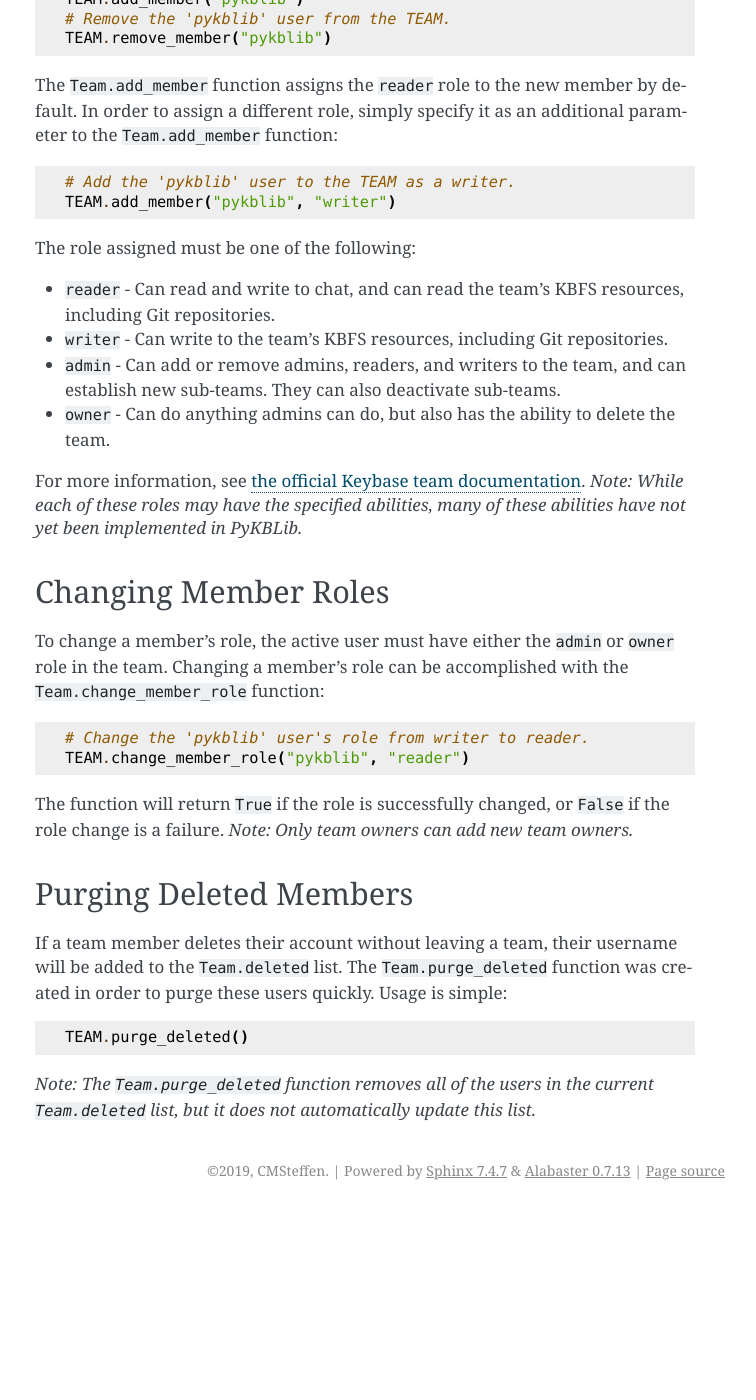
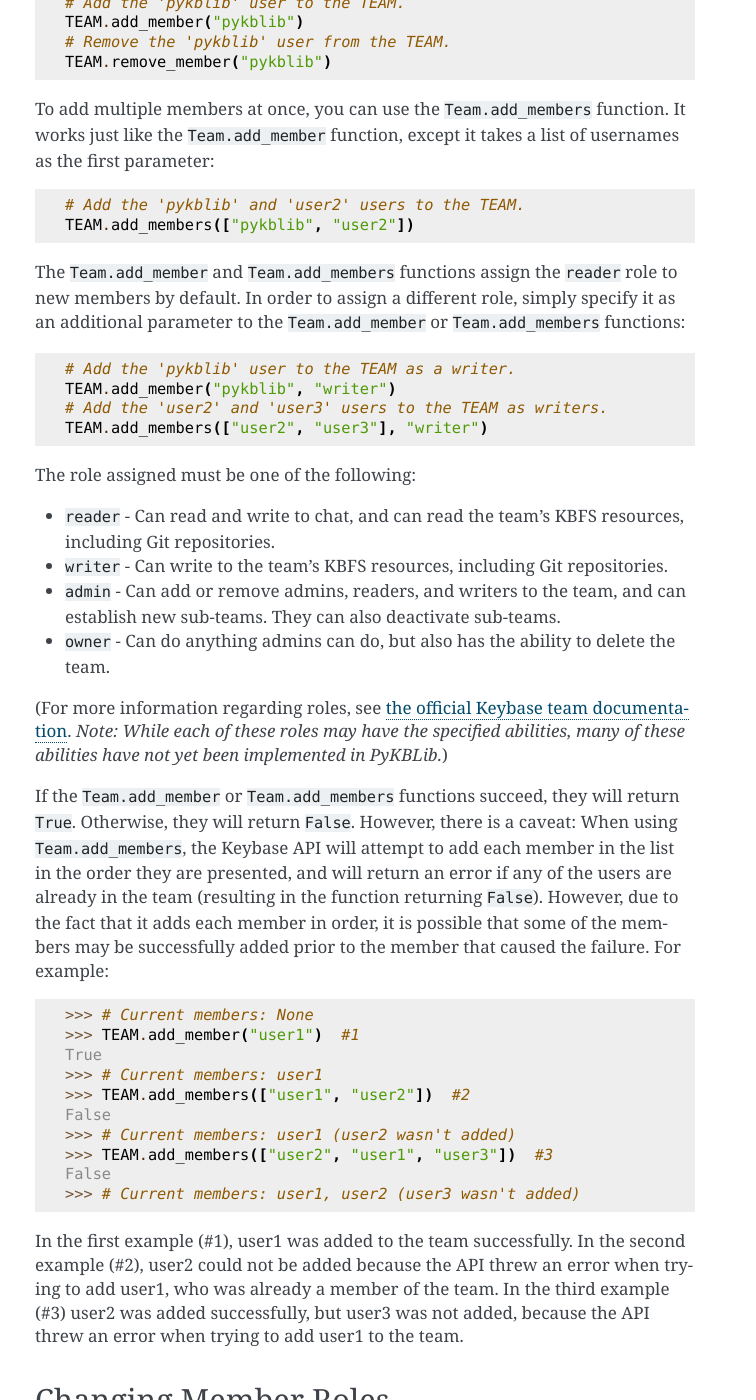
Before and after one commit to cmsteffen-code/PyKBLib, a Sphinx documentation site: the page built from docs/tuts/tuts/team_information.md, in a window 1280 px wide and 1400 px high, scrolled down 2110 px. Shown: the whole window, without its empty margins (385-1141 px from the left). Built offline with Sphinx 7.4.7, drawn with Linux system fonts in a browser that asks for light colours; before the commit the page ends 3320 px from its top, so only the background shows below that; some of the changed text lies outside the part shown.

Commit message:
Refactor teams to use api (#12)
* Implemented functions for communicating with the various APIs.

* Updated the _get_memberships function to allow for a specified username.

* Updated test to ensure failure of adding existing member to a group.

* Updated Team.add_member function and added Team.add_members function.
Team.add_members uses the API to add new members to the team.
Team.add_member simply passes a single name to the Team.add_members
function.

* Updated documentation to reflect the addition of Team.add_members.

* Updated Team.change_member_role to use the Team API.

* Updated Team.remove_member to use the Team API.

* Refactored Team class to use the Keybase Team API.

* Linted code prior to release 0.2.1.

````diff
--- a/docs/tuts/tuts/team_information.md
+++ b/docs/tuts/tuts/team_information.md
@@ -28,7 +28,7 @@
 * `Team.name` (*str*) The name of the team.
 * `Team.role` (*str*) The team role assigned to the current user.
 * `Team.member_count` (*int*) The number of members in the team.
-* `Team.members` (*list*) A list of the team's members.
+* `Team.members` (*list*) A list of the team's active members. (Deleted users will not be in this list.)
 * `Team.members_by_role` (*namedtuple*) A namedtuple containing lists of members sorted into their respective roles:
     * `Team.members_by_role.owner` (*list*) A list of all the owners of the team.
     * `Team.members_by_role.admin` (*list*) A list of all the admins of the team.
@@ -82,11 +82,20 @@
 TEAM.remove_member("pykblib")
 ```
 
-The `Team.add_member` function assigns the `reader` role to the new member by default. In order to assign a different role, simply specify it as an additional parameter to the `Team.add_member` function:
+To add multiple members at once, you can use the `Team.add_members` function. It works just like the `Team.add_member` function, except it takes a list of usernames as the first parameter:
+
+```
+# Add the 'pykblib' and 'user2' users to the TEAM.
+TEAM.add_members(["pykblib", "user2"])
+```
+
+The `Team.add_member` and `Team.add_members` functions assign the `reader` role to new members by default. In order to assign a different role, simply specify it as an additional parameter to the `Team.add_member` or `Team.add_members` functions:
 
 ```
 # Add the 'pykblib' user to the TEAM as a writer.
 TEAM.add_member("pykblib", "writer")
+# Add the 'user2' and 'user3' users to the TEAM as writers.
+TEAM.add_members(["user2", "user3"], "writer")
 ```
 
 The role assigned must be one of the following:
@@ -96,7 +105,24 @@
 * `admin` - Can add or remove admins, readers, and writers to the team, and can establish new sub-teams. They can also deactivate sub-teams.
 * `owner` - Can do anything admins can do, but also has the ability to delete the team.
 
-For more information, see [the official Keybase team documentation](https://keybase.io/docs/teams/design). *Note: While each of these roles may have the specified abilities, many of these abilities have not yet been implemented in PyKBLib.*
+(For more information regarding roles, see [the official Keybase team documentation](https://keybase.io/docs/teams/design). *Note: While each of these roles may have the specified abilities, many of these abilities have not yet been implemented in PyKBLib.*)
+
+If the `Team.add_member` or `Team.add_members` functions succeed, they will return `True`. Otherwise, they will return `False`. However, there is a caveat: When using `Team.add_members`, the Keybase API will attempt to add each member in the list in the order they are presented, and will return an error if any of the users are already in the team (resulting in the function returning `False`). However, due to the fact that it adds each member in order, it is possible that some of the members may be successfully added prior to the member that caused the failure. For example:
+
+```
+>>> # Current members: None
+>>> TEAM.add_member("user1")  #1
+True
+>>> # Current members: user1
+>>> TEAM.add_members(["user1", "user2"])  #2
+False
+>>> # Current members: user1 (user2 wasn't added)
+>>> TEAM.add_members(["user2", "user1", "user3"])  #3
+False
+>>> # Current members: user1, user2 (user3 wasn't added)
+```
+
+In the first example (#1), user1 was added to the team successfully. In the second example (#2), user2 could not be added because the API threw an error when trying to add user1, who was already a member of the team. In the third example (#3) user2 was added successfully, but user3 was not added, because the API threw an error when trying to add user1 to the team.
 
 Changing Member Roles
 ---------------------
````
Also changed, not shown: other parts of docs/tuts/tuts/team_information.md (+1 -1 lines), CHANGELOG.rst (+15 -1 lines), setup.py (+4 -3 lines), 3 other files.
